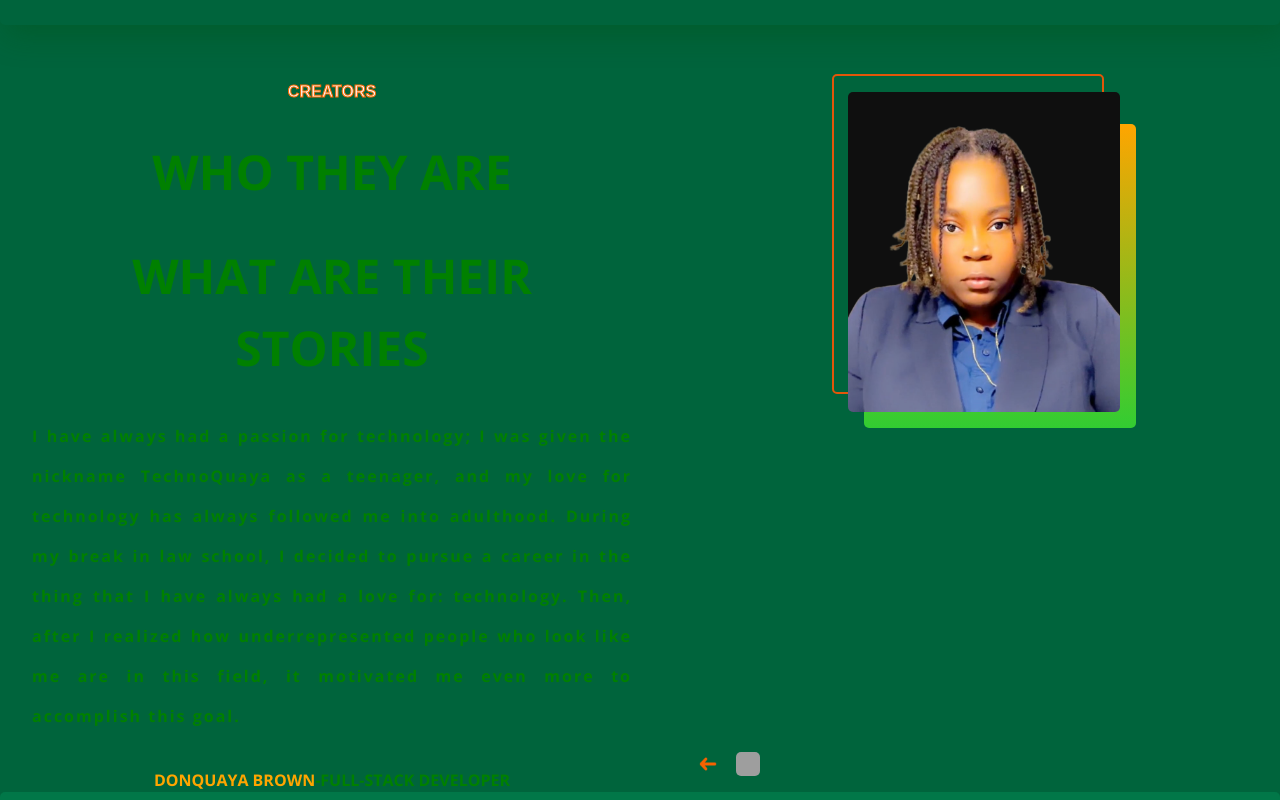
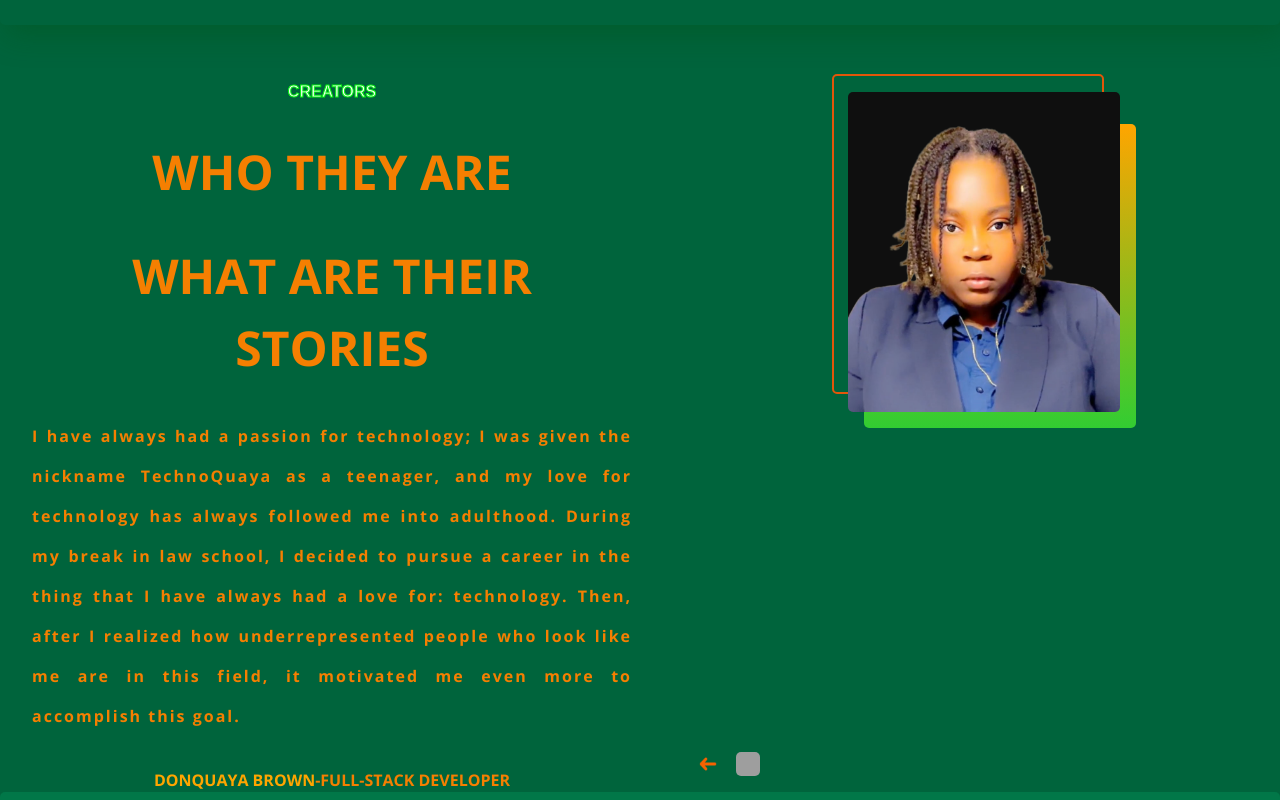
Before and after one commit to DQuaya/Trail-Ahead-Front-End, a React (Create React App) app: page /about in a window 1280 px wide. Shown: the part 800-1600 px from the top of the page. Built offline with nearby package versions, Linux system fonts and the light colour scheme; grey boxes are pictures that could not be loaded.

Commit message:
changed the stroke color and span color

```diff
--- a/src/App.css
+++ b/src/App.css
@@ -9,5 +9,5 @@
   color: transparent;
   font-family: Arial, Helvetica, sans-serif;
   -webkit-text-stroke-width: 1px;
-  -webkit-text-stroke-color: rgb(255, 106, 0);
+  -webkit-text-stroke-color: rgb(3, 249, 15);
 }
--- a/src/Components/HikeList/HikeList.css
+++ b/src/Components/HikeList/HikeList.css
@@ -9,5 +9,5 @@
 }
 
 .hikeListMain:nth-child(2){
-    color: rgb(0, 91, 18);
+    color: rgb(74, 91, 0);
 }
--- a/src/Components/HikeList/PlannedHike.css
+++ b/src/Components/HikeList/PlannedHike.css
@@ -24,6 +24,6 @@
 
 }
 
-span {
-    color:green
+.kevin {
+    color:rgb(235, 231, 4)
 }
--- a/src/Components/HikeList/PlannedHike.js
+++ b/src/Components/HikeList/PlannedHike.js
@@ -39,7 +39,7 @@
                 </div>
                 <div>
                     <h3>Availability</h3>
-                    <span>
+                    <span className="kevin">
                         {currentGroupSize !== maxGroupSize ? "active" : "full"}
                     </span>
                 </div>
```
